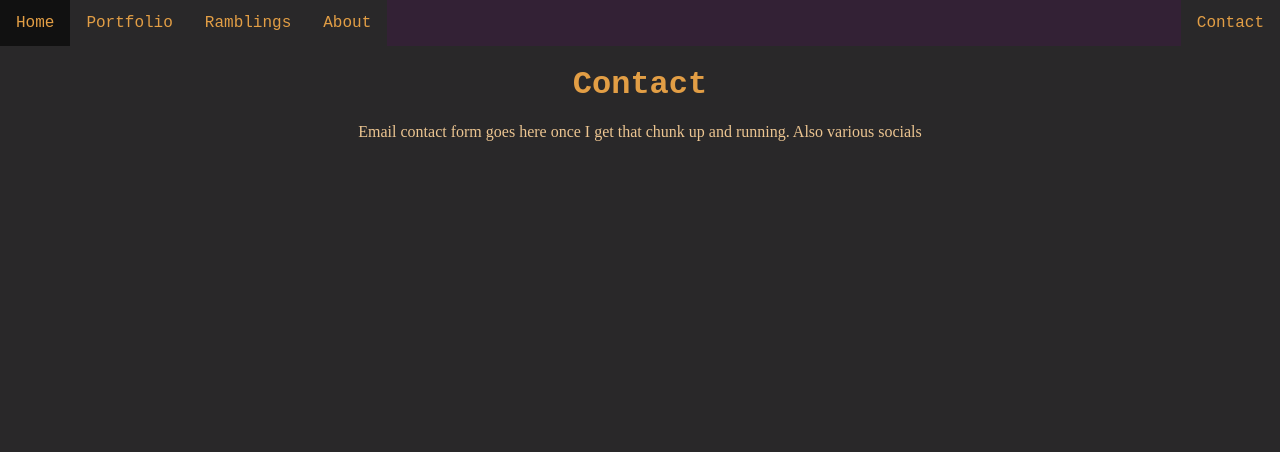
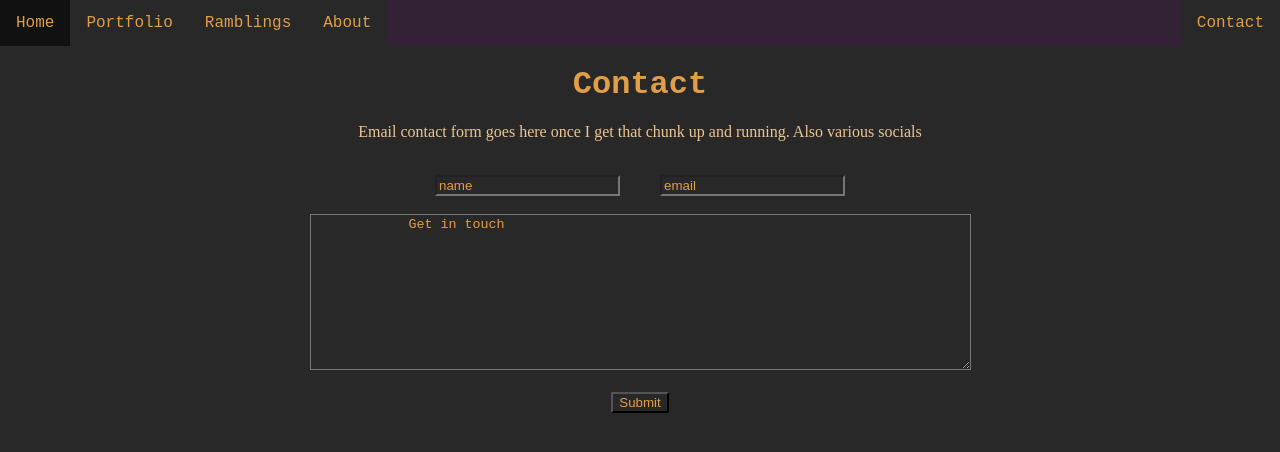
Before and after one commit to pajones96/dogOdyssey, a Vue app in the folder dogOdyssey/src/frontend/: page /contact in a window 1280 px wide. Shown: the top 452 px of the page. Built offline with nearby package versions, Linux system fonts and the light colour scheme; no server answers.

Commit message:
Minor tweaks, added input form on contact page

```diff
--- a/dogOdyssey/src/frontend/src/views/ContactView.vue
+++ b/dogOdyssey/src/frontend/src/views/ContactView.vue
@@ -3,6 +3,19 @@
     <h1>Contact</h1>
     <div>
         <p>Email contact form goes here once I get that chunk up and running. Also various socials</p>
+        <br>
+        <form>
+            <div>
+                <input type="text" name="name" value="name">
+                <input type="email" name="email" value="email">
+            </div>
+            <br>
+            <textarea name="message" rows="10" cols="80">
+            Get in touch
+            </textarea>
+        </form>
+        <br>
+        <button type="submit">Submit</button>
     </div>
 </template>
 
@@ -25,4 +38,18 @@ div {
     -ms-flex: 2;
     flex: 2;
 }
+
+input {
+    margin-left: 20px;
+    margin-right: 20px;
+    color: rgb(226, 158, 69);
+}
+
+textarea {
+    color: rgb(226, 158, 69);
+}
+
+button {
+    color: rgb(226, 158, 69);
+}
 </style>
--- a/dogOdyssey/src/frontend/src/views/RamblingsView.vue
+++ b/dogOdyssey/src/frontend/src/views/RamblingsView.vue
@@ -3,7 +3,7 @@
     <h1>Ramblings</h1>
     <div>
         <p>Treating this space as a professional blog</p>
-        <ol></ol>
+        <ol class="posts"></ol>
     </div>
 </template>
 
@@ -26,6 +26,7 @@ export default {
 h1 {
     font-family: 'Courier-New', monospace;
 }
+
 div {
     text-align: center;
     -webkit-flex: 2;
```
